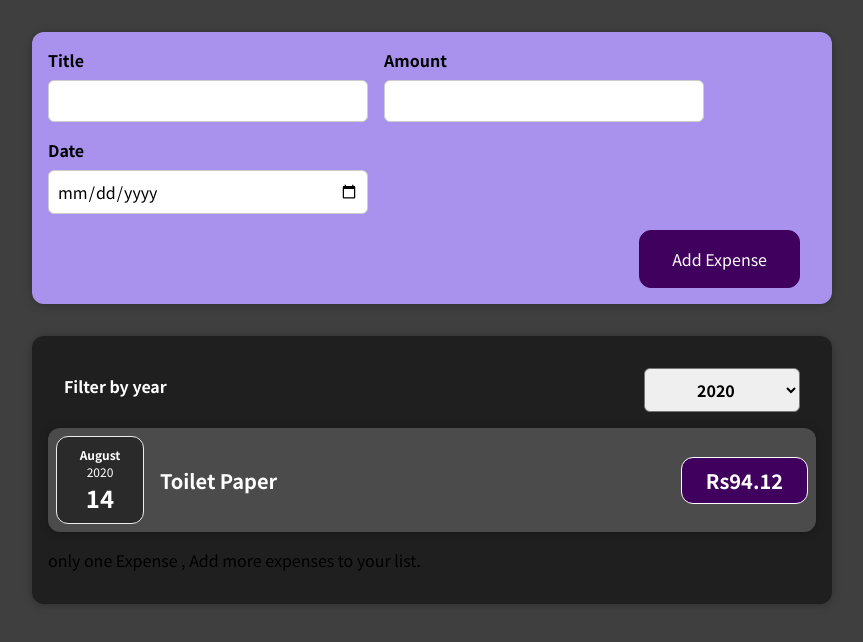
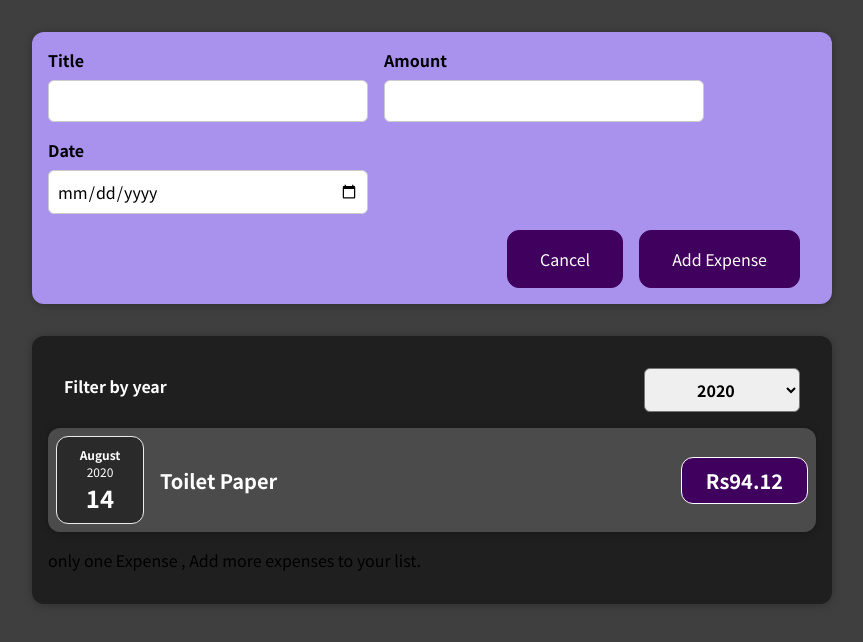
Before and after one commit to kumaraakarshan/react-complete, a React (Create React App) app: page / in a window 1280 px wide. Both pictures are taken after a click on the button "Add Expense". Shown: the top 642 px of the page, without its empty margins (208-1071 px from the left). Built offline with nearby package versions, Linux system fonts and the light colour scheme.

Commit message:
DIY - Challenges on Conditional Rendering cancel button added and add expense button hiding after adding expense

```diff
--- a/src/components/NewExpense/ExpenseForm.js
+++ b/src/components/NewExpense/ExpenseForm.js
@@ -53,7 +53,9 @@
     setEnteredAmount('');
     setEnteredDate('');
   };
-
+  const cancelHandler = () => {
+    props.onCancel();
+  };
   return (
     <form onSubmit={submitHandler}>
       <div className='new-expense__controls'>
@@ -87,6 +89,9 @@
         </div>
       </div>
       <div className='new-expense__actions'>
+      <button type="button" onClick={cancelHandler}>
+          Cancel
+        </button>
         <button type='submit'>Add Expense</button>
       </div>
     </form>
--- a/src/components/NewExpense/NewExpense.js
+++ b/src/components/NewExpense/NewExpense.js
@@ -1,20 +1,38 @@
-import React from 'react';
+import React,{useState} from 'react';
 
 import ExpenseForm from './ExpenseForm';
 import './NewExpense.css';
 
 const NewExpense = (props) => {
+  const [isEditing, setIsEditing] = useState(false);
+
+  const startEditingHandler = () => {
+    setIsEditing(true);
+  };
+
+  const stopEditingHandler = () => {
+    setIsEditing(false);
+  };
   const saveExpenseDataHandler = (enteredExpenseData) => {
     const expenseData = {
       ...enteredExpenseData,
       id: Math.random().toString()
     };
     props.onAddExpense(expenseData);
+    setIsEditing(false);
   };
 
   return (
     <div className='new-expense'>
-      <ExpenseForm onSaveExpenseData={saveExpenseDataHandler} />
+      {!isEditing && (
+        <button onClick={startEditingHandler}>Add Expense</button>
+      )}
+      {isEditing && (
+        <ExpenseForm
+          onSaveExpenseData={saveExpenseDataHandler}
+          onCancel={stopEditingHandler}
+        />
+      )}
     </div>
   );
 };
```
